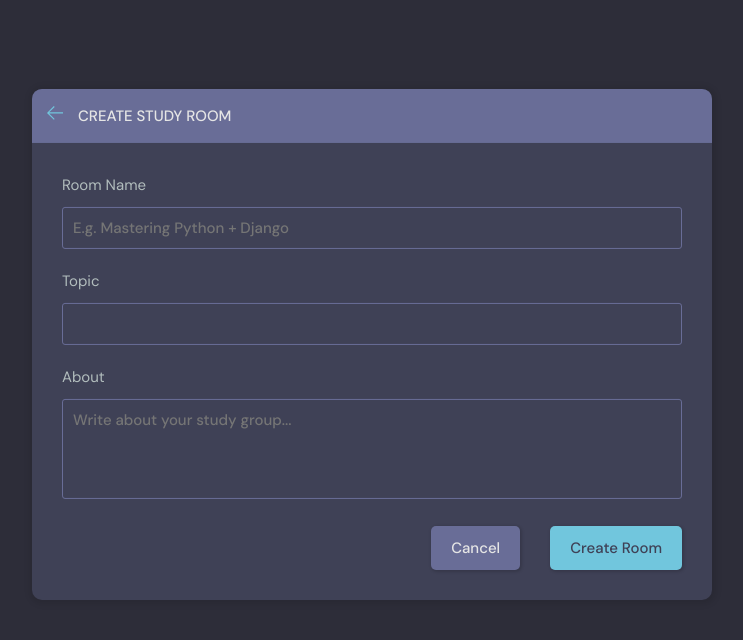
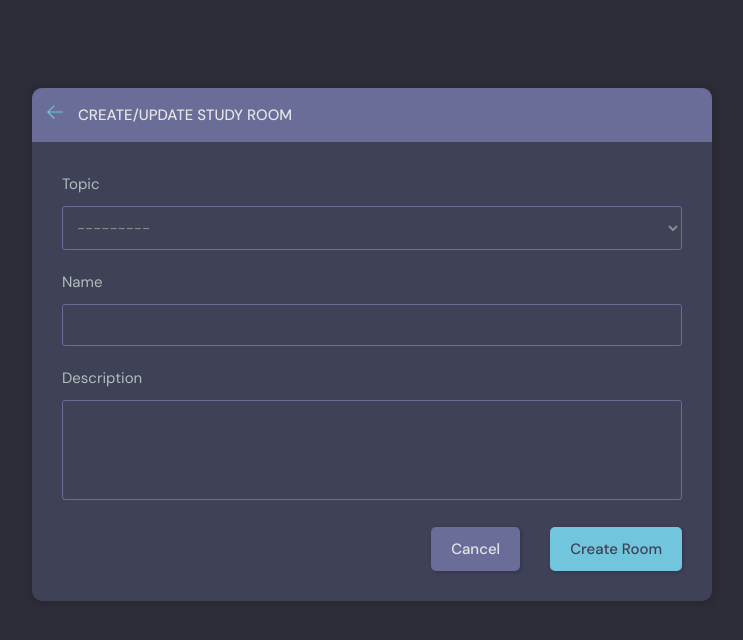
Before and after one commit to cgrade/study-buddy, a Django app: page /create-room/ in a window 1280 px wide. Shown: the part 76-716 px from the top of the page, without its empty margins (268-1011 px from the left). Run offline with Django 4.2, Linux system fonts and the light colour scheme; a user stored in the database is signed in; tables that the repository leaves empty hold one stand-in row (values such as "Sample post").

Commit message:
them applied to room_form

```diff
--- a/base/templates/base/room_form.html
+++ b/base/templates/base/room_form.html
@@ -4,7 +4,7 @@
     <div class="layout__box">
       <div class="layout__boxHeader">
         <div class="layout__boxTitle">
-          <a href="index.html">
+          <a href="{% url 'home' %}">
             <svg
               version="1.1"
               xmlns="http://www.w3.org/2000/svg"
@@ -18,22 +18,24 @@
               ></path>
             </svg>
           </a>
-          <h3>Create Study Room</h3>
+          <h3>Create/Update Study Room</h3>
         </div>
       </div>
       <div class="layout__body">
-        <form class="form" action="#">
+        <form class="form" action="" method="POST">
+          {% csrf_token %} {% for field in form %}
           <div class="form__group">
-            <label for="room_name">Room Name</label>
-            <input
+            <label for="room_name">{{field.label}}</label>
+            <!-- <input
               id="room_name"
               name="room_name"
               type="text"
               placeholder="E.g. Mastering Python + Django"
-            />
+            /> -->
+            {{field}}
           </div>
-
-          <div class="form__group">
+          {% endfor %}
+          <!-- <div class="form__group">
             <label for="room_topic">Topic</label>
             <input
               required
@@ -49,16 +51,8 @@
                 <option value="Django">Django</option>
               </select>
             </datalist>
-          </div>
+          </div> -->
 
-          <div class="form__group">
-            <label for="room_about">About</label>
-            <textarea
-              name="room_about"
-              id="room_about"
-              placeholder="Write about your study group..."
-            ></textarea>
-          </div>
           <div class="form__action">
             <a class="btn btn--dark" href="index.html">Cancel</a>
             <button class="btn btn--main" type="submit">Create Room</button>
```
